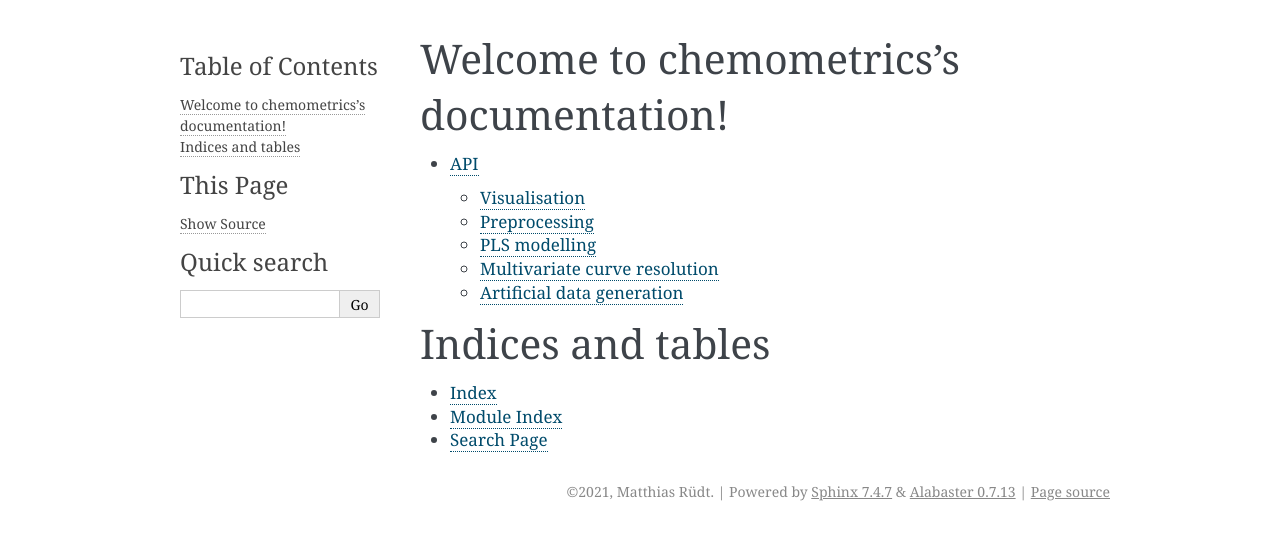
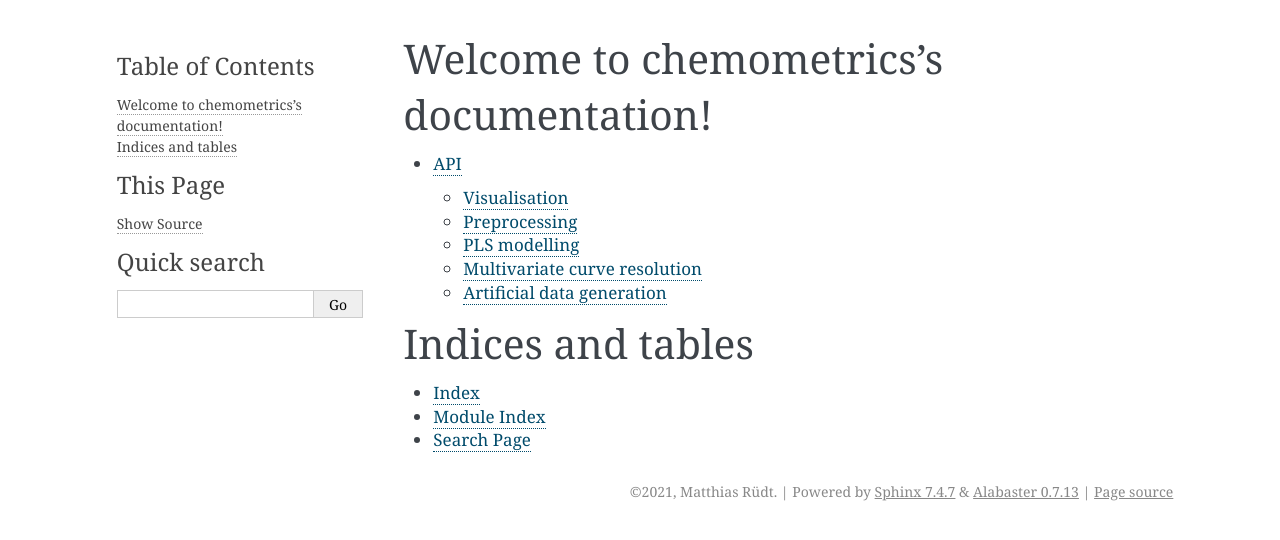
Before and after one commit to maruedt/chemometrics, a Sphinx documentation site: the page built from docs/source/index.rst, in a window 1280 px wide. Shown: the top 540 px of the page. Built offline with Sphinx 7.4.7, drawn with Linux system fonts in a browser that asks for light colours.

Commit message:
Adjust column widths of html docs

```diff
--- a/docs/source/conf.py
+++ b/docs/source/conf.py
@@ -58,6 +58,11 @@ exclude_patterns = []
 # a list of builtin themes.
 #
 html_theme = 'alabaster'
+html_theme_options = {
+    'page_width': '800pt',
+    'sidebar_width': '200pt'
+}
+
 
 # Add any paths that contain custom static files (such as style sheets) here,
 # relative to this directory. They are copied after the builtin static files,
```
